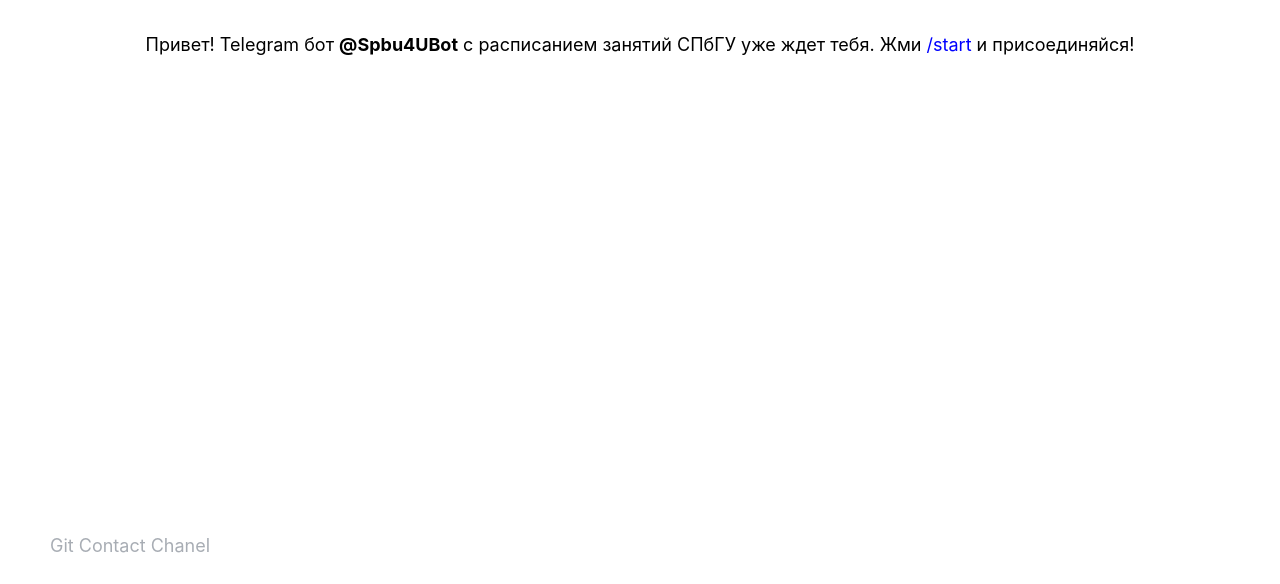
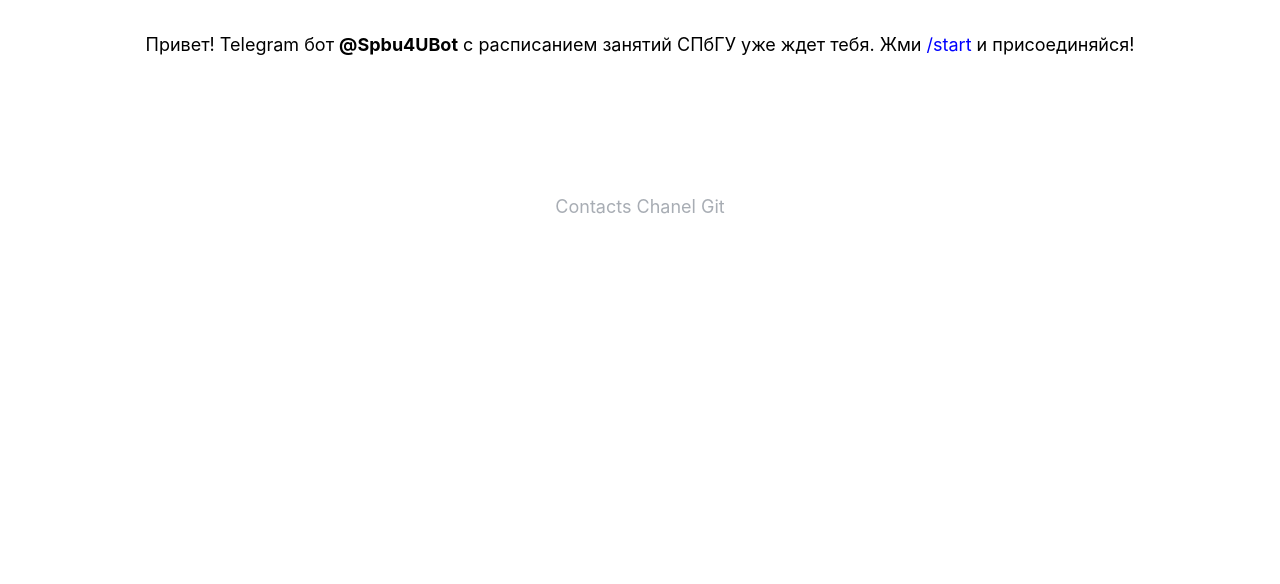
Before and after one commit to EeOneDown/spbu4u, a Flask app: page / in a window 1280 px wide. Shown: the part 216-800 px from the top of the page. Run offline with Flask 2, Linux system fonts and the light colour scheme; data that the repository does not hold is empty.

Commit message:
sites work

```diff
--- a/flask_app.py
+++ b/flask_app.py
@@ -2158,7 +2158,16 @@ def reset_webhook():
 @app.route("/")
 @app.route("/index")
 def main_page():
-    return flask.render_template("index.html", bot_name="Spbu4UBot")
+    from requests import get
+    from bots_constants import yandex_key
+
+    url = "https://api.rasp.yandex.net/v3.0/copyright/"
+    params = {"apikey": yandex_key, "format": "json"}
+
+    data = get(url, params=params).json()["copyright"]
+
+    return flask.render_template("index.html", bot_name="Spbu4UBot",
+                                 url=data["url"], text=data["text"])
 
 
 @app.route("/tt_request", methods=["GET"])
--- a/static/spbu4u.css
+++ b/static/spbu4u.css
@@ -1,10 +1,6 @@
 body {
     font-size: 18px;
     font-family: -apple-system, BlinkMacSystemFont, sans-serif;
-}
-
-li {
-Display:inline-block;
 }
 
 a,
@@ -18,10 +14,3 @@ a:active,
 .red-color {
     color: #9F2D20;
 }
-
-.footer {
-    position: fixed; /* Фиксированное положение */
-    left: 0; bottom: 0;
-    padding: 10px;
-    width: 100%; /* Ширина слоя */
-}
--- a/templates/index.html
+++ b/templates/index.html
@@ -11,29 +11,27 @@
     <div align="center">
         <img src="../static/spbu4u_logo_v2_122px.png">
         <p class="red-color" style="font-size: 200%">
-            <b>
-                Spbu<a class="grey-color" style="font-size: 100%">4U</a>Bot
-            </b>
+            <b>Spbu<a class="grey-color" style="font-size: 100%">4U</a>Bot</b>
         </p>
         <p>
-            Привет! Telegram бот <b>@Spbu4UBot</b> с расписанием занятий СПбГУ
-            уже ждет тебя. Жми
-            <a href="https://t.me/{{bot_name}}" style="color: blue">/start</a>
-            и присоединяйся!
+            Привет! Telegram бот <b>@Spbu4UBot</b> с расписанием занятий СПбГУ уже ждет тебя.
+            Жми <a href="https://t.me/{{bot_name}}" style="color: blue">/start</a> и присоединяйся!
         </p>
     </div>
-    <div class="footer">
-        <ul>
-            <li>
-                <a href="https://github.com/eeonedown/spbu4u">Git</a>
-            </li>
-            <li>
-                <a href="https://telegram.me/eeonedown">Contact</a>
-            </li>
-            <li>
-                <a href="https://telegram.me/spbu4u_news">Chanel</a>
-            </li>
-        </ul>
+    <br>
+    <br>
+    <br>
+    <br>
+    <br>
+    <div align="center">
+        <a href="{{url}}">{{text}}</a>
+    </div>
+    <div align="center">
+        <p>
+            <a href="https://telegram.me/eeonedown">Contacts</a>
+            <a href="https://telegram.me/spbu4u_news">Chanel</a>
+            <a href="https://github.com/eeonedown/spbu4u">Git</a>
+        </p>
     </div>
 </body>
 </html>
```
